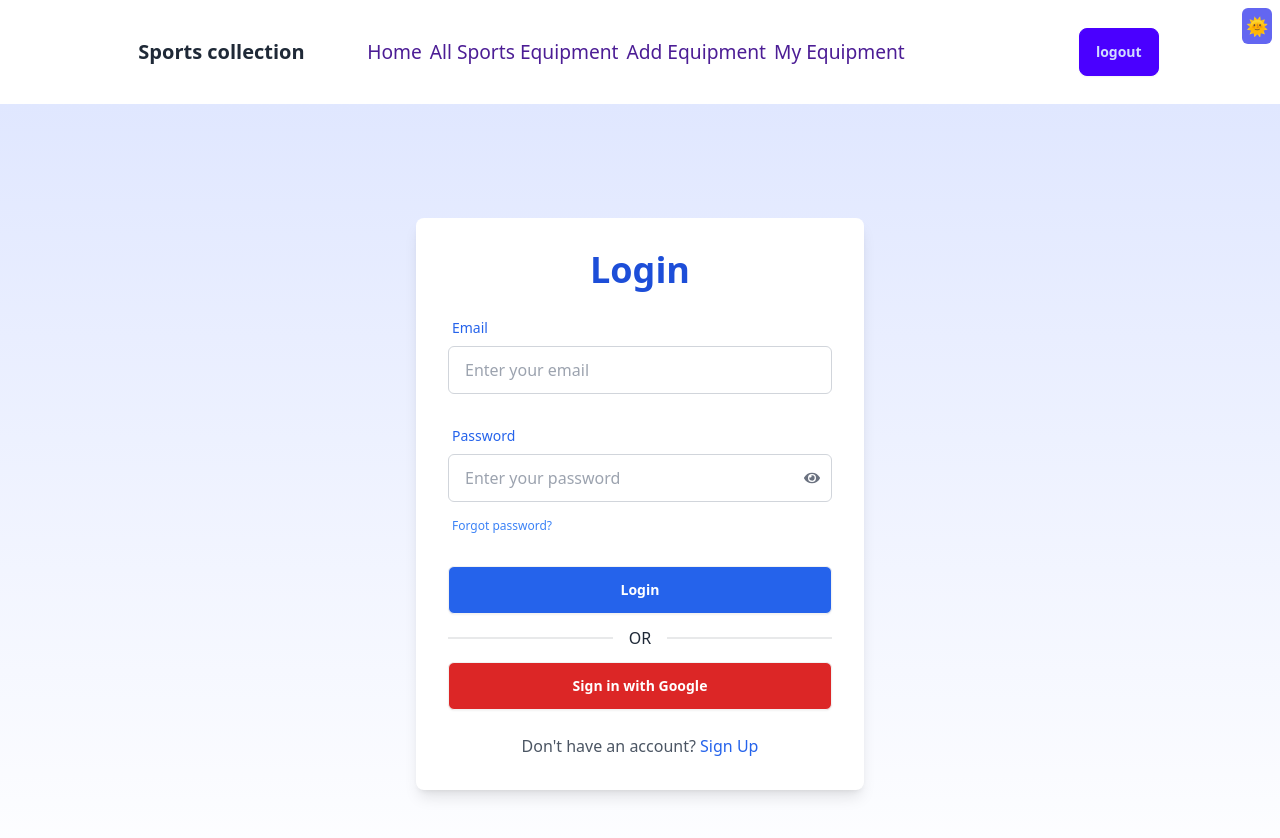
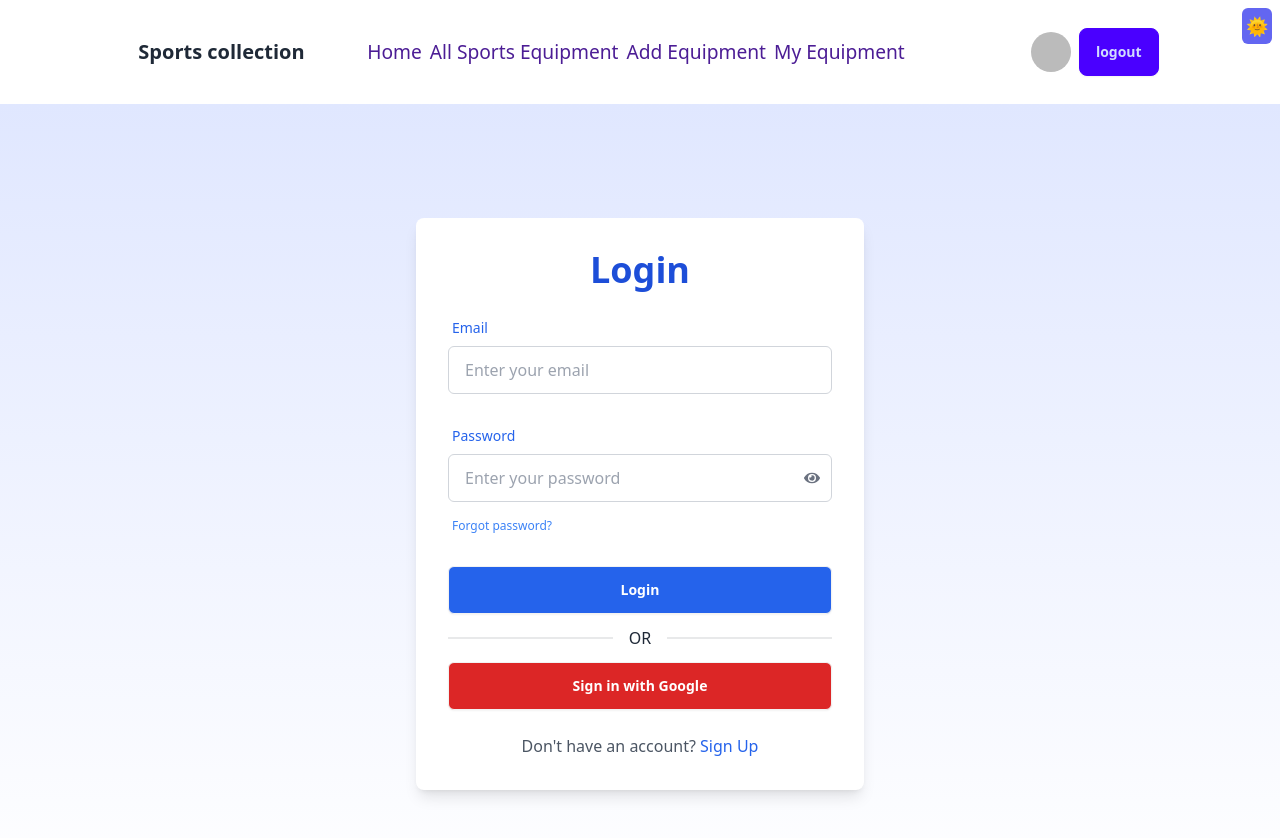
Before and after one commit to Sakib-01/Game-gear-client, a React (Vite) app: page /auth in a window 1280 px wide. Shown: the top 838 px of the page. Built offline with nearby package versions, Linux system fonts and the light colour scheme; no server answers; sample sign-in values are in the browser's storage.

Commit message:
add react tooltip

```diff
--- a/package.json
+++ b/package.json
@@ -20,6 +20,7 @@
     "react-hot-toast": "^2.4.1",
     "react-icons": "^5.4.0",
     "react-router-dom": "^7.0.2",
+    "react-tooltip": "^5.28.0",
     "sort-by": "^1.2.0",
     "sweetalert2": "^11.14.5",
     "swiper": "^11.1.15"
--- a/src/components/AddEqupment/AddEqupment.jsx
+++ b/src/components/AddEqupment/AddEqupment.jsx
@@ -111,7 +111,6 @@ const AddEquipment = () => {
                   id="image"
                   className="input input-bordered w-full"
                   placeholder="Enter image URL"
-                  defaultValue={user?.photoURL ? user.photoURL : ""}
                   required
                 />
               </div>
--- /dev/null
+++ b/src/components/Error.jsx
@@ -0,0 +1,23 @@
+import React from "react";
+import { Link } from "react-router-dom";
+
+const Error = () => {
+  return (
+    <div className="flex items-center justify-center min-h-screen bg-gray-100">
+      <div className="text-center">
+        <h1 className="text-8xl font-bold text-red-600">404</h1>
+        <h2 className="text-3xl font-semibold text-gray-800 mt-4">
+          Page Not Found
+        </h2>
+
+        <Link to="/">
+          <button className="mt-6 px-6 py-3 bg-blue-600 text-white rounded-lg shadow-md hover:bg-blue-500">
+            Back to Home
+          </button>
+        </Link>
+      </div>
+    </div>
+  );
+};
+
+export default Error;
--- a/src/components/Navbar/Navbar.jsx
+++ b/src/components/Navbar/Navbar.jsx
@@ -1,12 +1,14 @@
-import React, { useContext } from "react";
+import React, { useContext, useEffect, useState } from "react";
 import { Link, NavLink } from "react-router-dom";
 import "./Navbar.css";
 import { AuthContext } from "../Providers/AuthProvider";
 import { useTheme } from "../Providers/Theme";
+import { Tooltip as ReactTooltip } from "react-tooltip";
 
 const Navbar = () => {
   const { user, logout } = useContext(AuthContext);
   const { theme, handleThemeSwitch } = useTheme();
+  console.log(user);
 
   const links = (
     <>
@@ -86,9 +88,31 @@ const Navbar = () => {
         </div>
         <div className="navbar-end">
           {user ? (
-            <button onClick={logout} className="btn btn-primary">
-              logout
-            </button>
+            <div className="flex justify-center items-center gap-2">
+              <div className="w-10 h-10 rounded-full overflow-hidden ">
+                <img
+                  alt="User Profile"
+                  src={user?.photoURL}
+                  className="w-full h-full object-cover "
+                  // title={user.displayName}
+                  data-tooltip-id="userTooltip"
+                  data-tooltip-content={user?.displayName || "User"}
+                />
+                <ReactTooltip
+                  id="userTooltip"
+                  place="left"
+                  style={{
+                    backgroundColor: "blue",
+                    color: "white",
+                    borderRadius: "4px",
+                    padding: "5px",
+                  }}
+                />
+              </div>
+              <button onClick={logout} className="btn btn-primary">
+                logout
+              </button>
+            </div>
           ) : (
             <Link to="/auth">
               <button className=" btn btn-primary ">login</button>
--- a/src/main.jsx
+++ b/src/main.jsx
@@ -18,6 +18,7 @@ import PrivateRoute from "./routes/PrivateRoute.jsx";
 import MyEquipment from "./components/MyEquipments/MyEquipment.jsx";
 import Update from "./components/Update/Update.jsx";
 import { ThemeProvider } from "./components/Providers/Theme.jsx";
+import Error from "./components/Error.jsx";
 
 const router = createBrowserRouter([
   {
@@ -78,6 +79,11 @@ const router = createBrowserRouter([
       </PrivateRoute>
     ),
   },
+
+  {
+    path: "*",
+    element: <Error></Error>,
+  },
 ]);
 
 createRoot(document.getElementById("root")).render(
```
Also changed, not shown: 1 other file (tests, documents, lock files or other folders).
